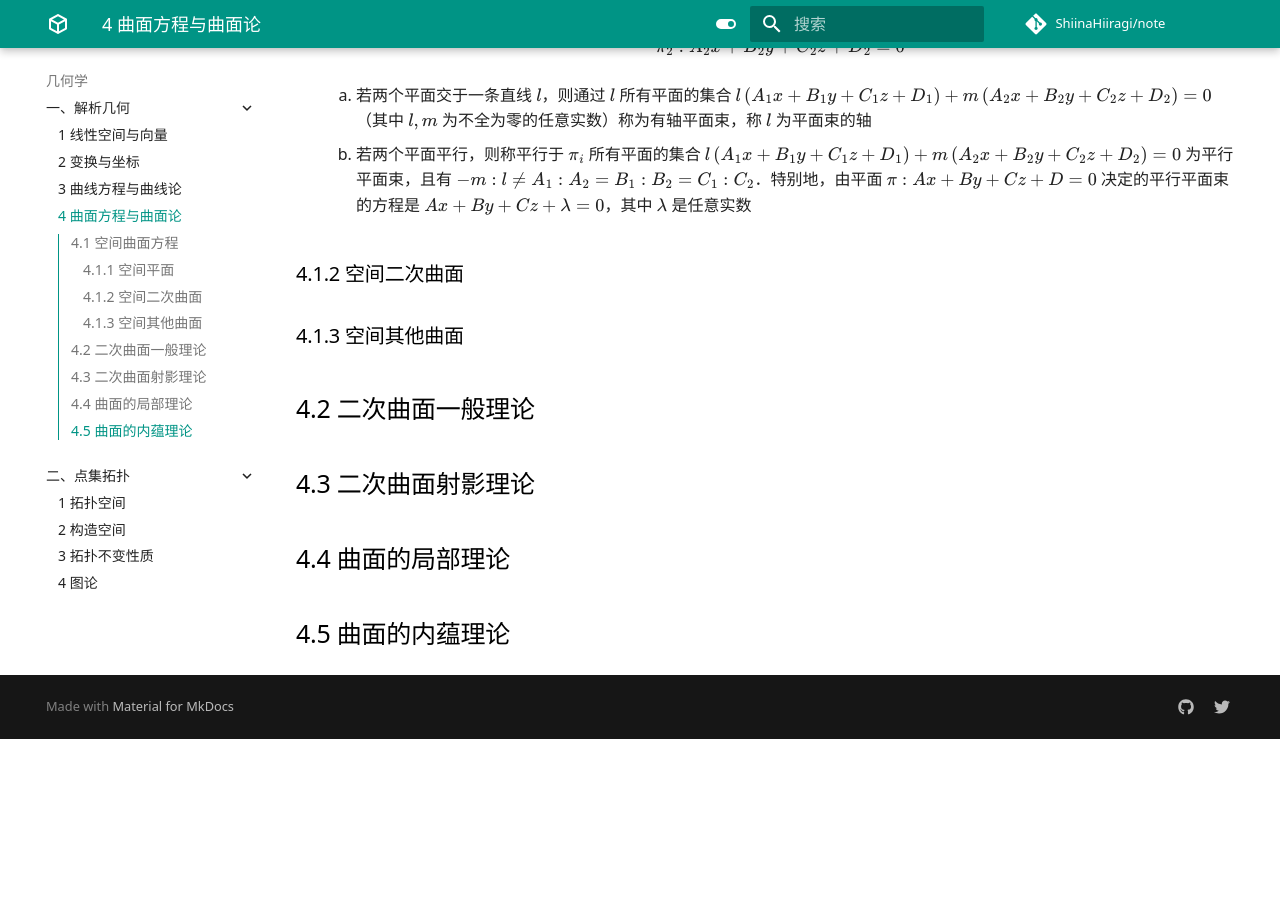
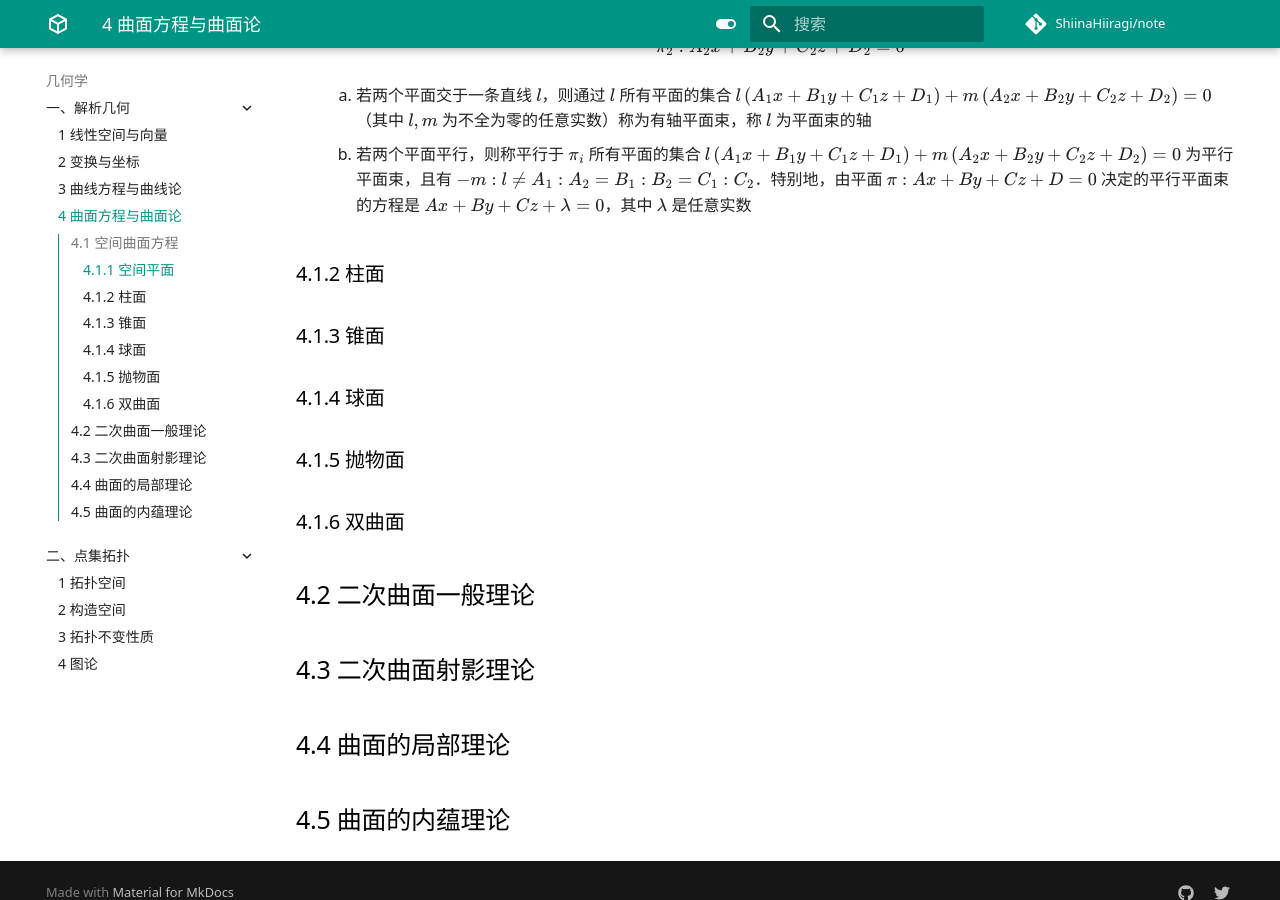
Before and after one commit to ShiinaHiiragi/note, an MkDocs documentation site: the page built from docs/top/anly/surf.md, in a window 1280 px wide and 900 px high, scrolled down 3080 px. Built offline with MkDocs 1.6.1 and Material for MkDocs 9.7.7, drawn with Linux system fonts in a browser that asks for light colours; comment, search, counter and statistics services are not loaded; before the commit the page ends 3819 px from its top, so only the background shows below that.

Commit message:
change title

```diff
--- a/docs/top/anly/surf.md
+++ b/docs/top/anly/surf.md
@@ -128,9 +128,15 @@
     1. 若两个平面交于一条直线 $l$，则通过 $l$ 所有平面的集合 $l\left(A_1 x+B_1 y+C_1 z+D_1\right)+m\left(A_2 x+B_2 y+C_2 z+D_2\right)=0$（其中 $l, m$ 为不全为零的任意实数）称为有轴平面束，称 $l$ 为平面束的轴
     2. 若两个平面平行，则称平行于 $\pi_i$ 所有平面的集合 $l\left(A_1 x+B_1 y+C_1 z+D_1\right)+m\left(A_2 x+B_2 y+C_2 z+D_2\right)=0$ 为平行平面束，且有 $-m: l \neq A_1: A_2=B_1: B_2=C_1: C_2$．特别地，由平面 $\pi: A x+B y+C z+D=0$ 决定的平行平面束的方程是 $A x+B y+C z+\lambda=0$，其中 $\lambda$ 是任意实数
 
-### 4.1.2 空间二次曲面
+### 4.1.2 柱面
 
-### 4.1.3 空间其他曲面
+### 4.1.3 锥面
+
+### 4.1.4 球面
+
+### 4.1.5 抛物面
+
+### 4.1.6 双曲面
 
 ## 4.2 二次曲面一般理论
 
```
Also changed, not shown: docs/top/anly/curv.md (+6 -2 lines).
